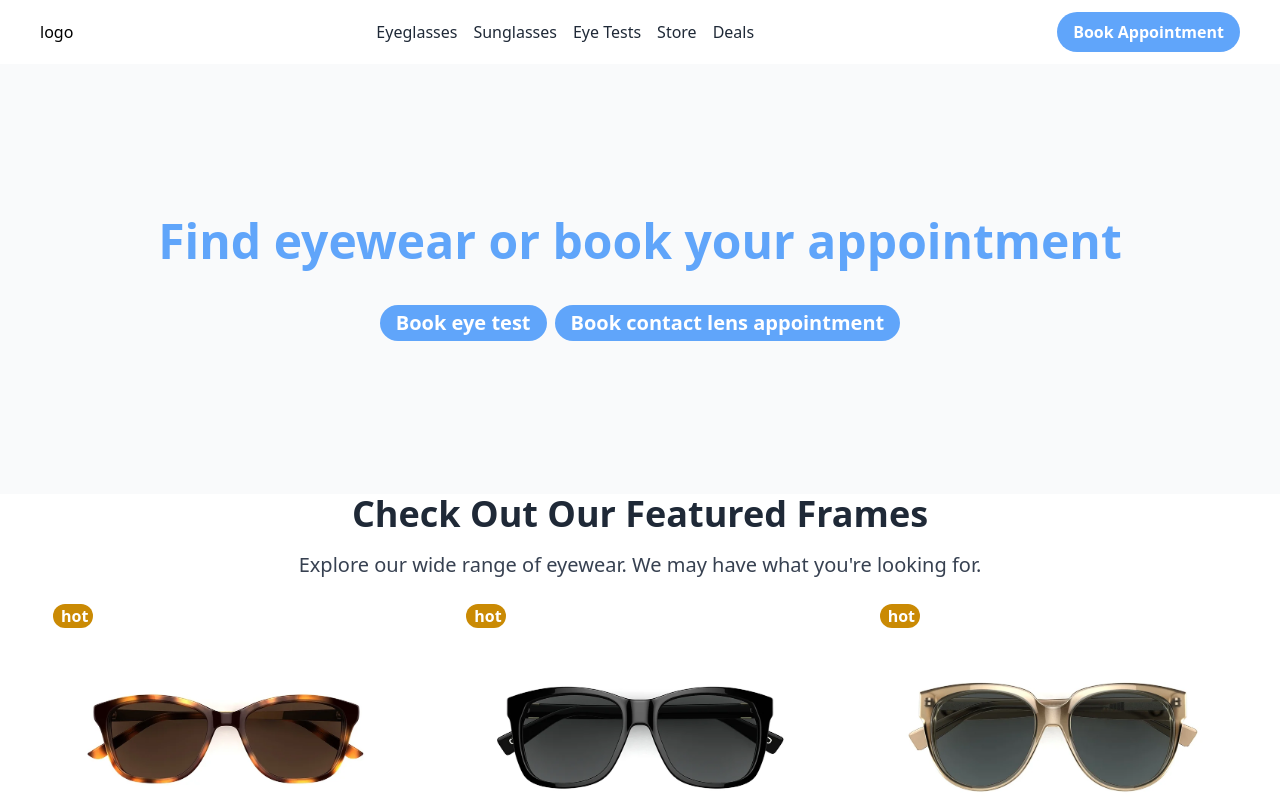
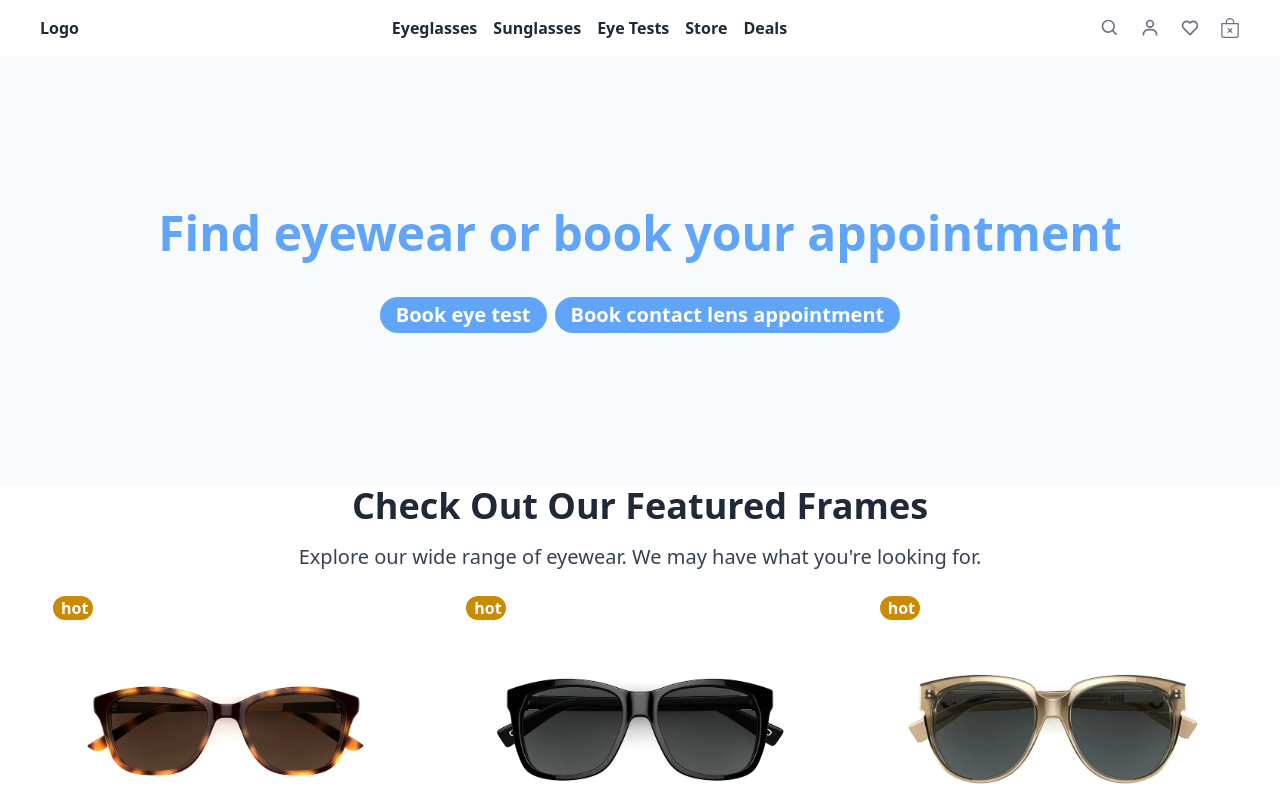
Before and after one commit to jesseemana/Eyewearz, a React (Vite) app: page / in a window 1280 px wide. Shown: the top 800 px of the page. Built offline with nearby package versions, Linux system fonts and the light colour scheme; data requests are answered from the project's data file.

Commit message:
CHORE: changed color of nav icons

```diff
--- a/src/components/Navbar.tsx
+++ b/src/components/Navbar.tsx
@@ -1,26 +1,31 @@
 import React from 'react'
 import Container from './Container'
 import { Link } from 'react-router-dom'
+import { BsBagX } from 'react-icons/bs'
+import { BiUser, BiSearch, BiHeart } from 'react-icons/bi'
 
 const Navbar = () => {
   return (
-    <nav className="shadow-sm">
+    <nav className='shadow-sm'>
       <Container>
-        <nav className='flex justify-between py-3 items-center'>
+        <div className='flex justify-between py-4 items-center'>
           <Link to={'/'}>
-            <h1>logo</h1>
+            <h1 className='capitalize font-bold text-gray-800'>Logo</h1>
           </Link>
-          <div className='lg:flex gap-4 items-center capitalize font-normal text-gray-800 hidden'>
+          <div className='lg:flex gap-4 items-center capitalize font-semibold text-gray-800 hidden'>
             <Link to={'/eyeglasses'} className="navbar-brand">eyeglasses</Link>
             <Link to={'/sunglasses'} className="navbar-brand">sunglasses</Link>
             <Link to={'/tests'} className="navbar-brand">eye tests</Link>
             <Link to={'/'} className="navbar-brand">store</Link>
             <Link to={'/'} className="navbar-brand">deals</Link>
           </div>
-          <button className='bg-blue-400 py-2 px-4 rounded-full capitalize font-semibold text-white'>
-            book appointment
-          </button>
-        </nav>
+          <div className='flex items-center gap-5 text-gray-500'>
+            <BiSearch size={20} className='hover:cursor-pointer' />
+            <BiUser size={20} className='hover:cursor-pointer' />
+            <BiHeart size={20} className='hover:cursor-pointer' />
+            <BsBagX size={20} className='hover:cursor-pointer' />
+          </div>
+        </div>
       </Container>
     </nav>
   )
```
